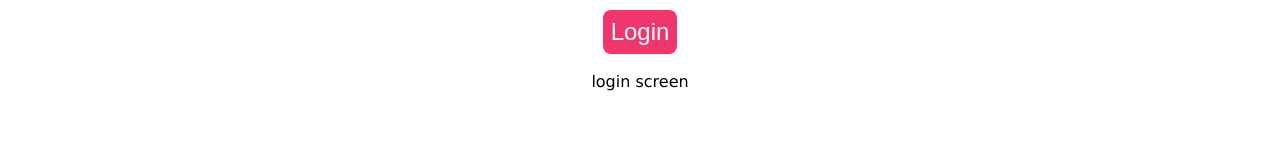
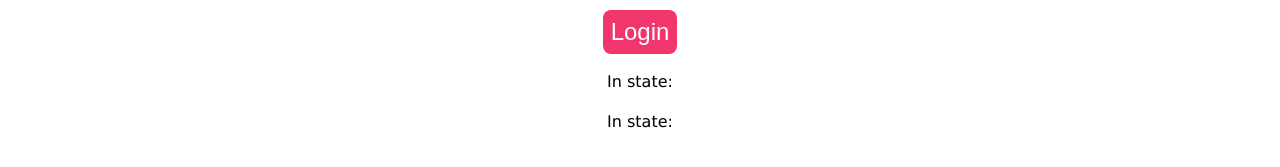
Before and after one commit to rvallely/nc-news, a React (Create React App) app: page / in a window 1280 px wide. Shown: the part 251-418 px from the top of the page. Built offline with nearby package versions, Linux system fonts and the light colour scheme.

Commit message:
add getSingleUser for Login

```diff
--- a/src/components/Login.jsx
+++ b/src/components/Login.jsx
@@ -1,26 +1,61 @@
+import { useState } from 'react';
+import { getSingleUser } from '../utils/api';
 import Nav from "./Nav";
 
 const Login = () => {
+    const [username, setUsername] = useState('')
+    const [password, setPassword] = useState('')
+
+    const handleSubmit = (e) => {
+        e.preventDefault();
+        const user = { username, password };
+        console.log(user)
+        // check user is on the database
+        // const use = user.username;
+        // console.log(use);
+        getSingleUser(user).then((user) => {
+            console.log(user);
+            // set user in context
+        })
+        .catch((err) => {
+            console.log(err);
+            // setError({ err });
+            // setIsLoading(false);
+        })
+        //.then((res) => {
+        //     console.log(res);
+        // })
+        // if (true) check password is correct
+            // if (true) login
+            // if (false) alert('Password is incorrect')
+        // if (false) alert('Not a registered user')
+    }
+
     return (
         <div className='login-form'>
             {/* <Nav /> */}
             <h2>Please log in below</h2>
-            <form >
+            <form onSubmit={handleSubmit}>
                 <label>Username:</label>
                 <input
                   type='text'
                   required
+                  value={username}
+                  onChange={(e) => setUsername(e.target.value)}
                 ></input>
                 <label>Password:</label>
                 <input
                   type='password'
                   required
+                  value={password}
+                  onChange={(e) => setPassword(e.target.value)}
                 ></input>
                 <br></br>
                 <br></br>
                 <button>Login</button>
             </form>
-            <p>login screen</p>
+            <p>In state: {username}</p>
+            <p>In state: {password}</p>
         </div>)
 }
 
--- /dev/null
+++ b/src/components/Queries.jsx
@@ -0,0 +1,5 @@
+const Queries = () => {
+    return <p>QUERY</p>
+}
+
+export default Queries;
--- a/src/utils/api.js
+++ b/src/utils/api.js
@@ -107,7 +107,6 @@ export const getTitles = (article_ids) => {
 
 export const getTitle = (article_id) => {
     getSingleArticle(article_id).then((data) => {
-        console.log(data.title);
         return data.title;
     });
 }
@@ -142,3 +141,13 @@ export const deleteArticleContent = (article_id) => {
         return data;
     });
 }
+
+export const getSingleUser = (user) => {
+    const username = user.username;
+    //icellusedkars
+    console.log(username);
+    return newsAPI.get(`/users/${username}`).then((data) => {
+        console.log(data.data);
+        return data.data;
+    });
+}
```
